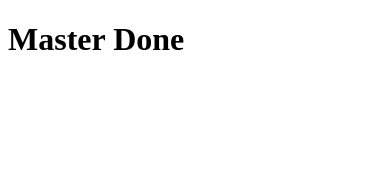
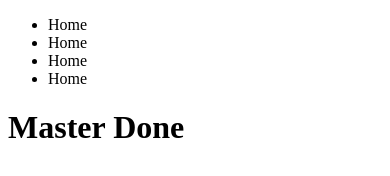
Before and after one commit to BFozilkhon/Github_Project, a plain HTML site: page index.html in a window 390 px wide. Drawn offline with Linux system fonts and the light colour scheme.

Commit message:
i have created navbar with responsive

```diff
--- a/index.html
+++ b/index.html
@@ -6,6 +6,17 @@
     <title>Document</title>
   </head>
   <body>
+    <header>
+      <nav>
+        <ul>
+          <li>Home</li>
+          <li>Home</li>
+          <li>Home</li>
+          <li>Home</li>
+        </ul>
+      </nav>
+    </header>
+
     <h1>Master Done</h1>
   </body>
 </html>
```
